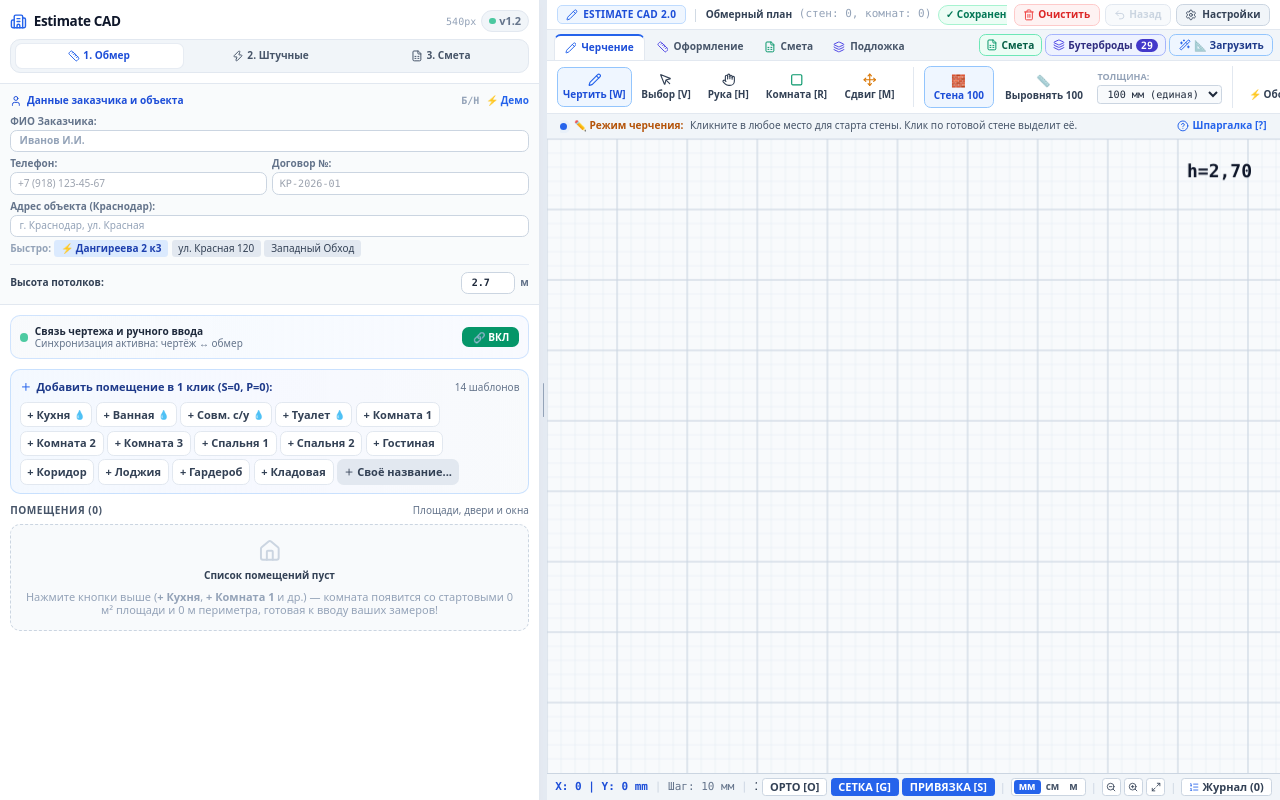
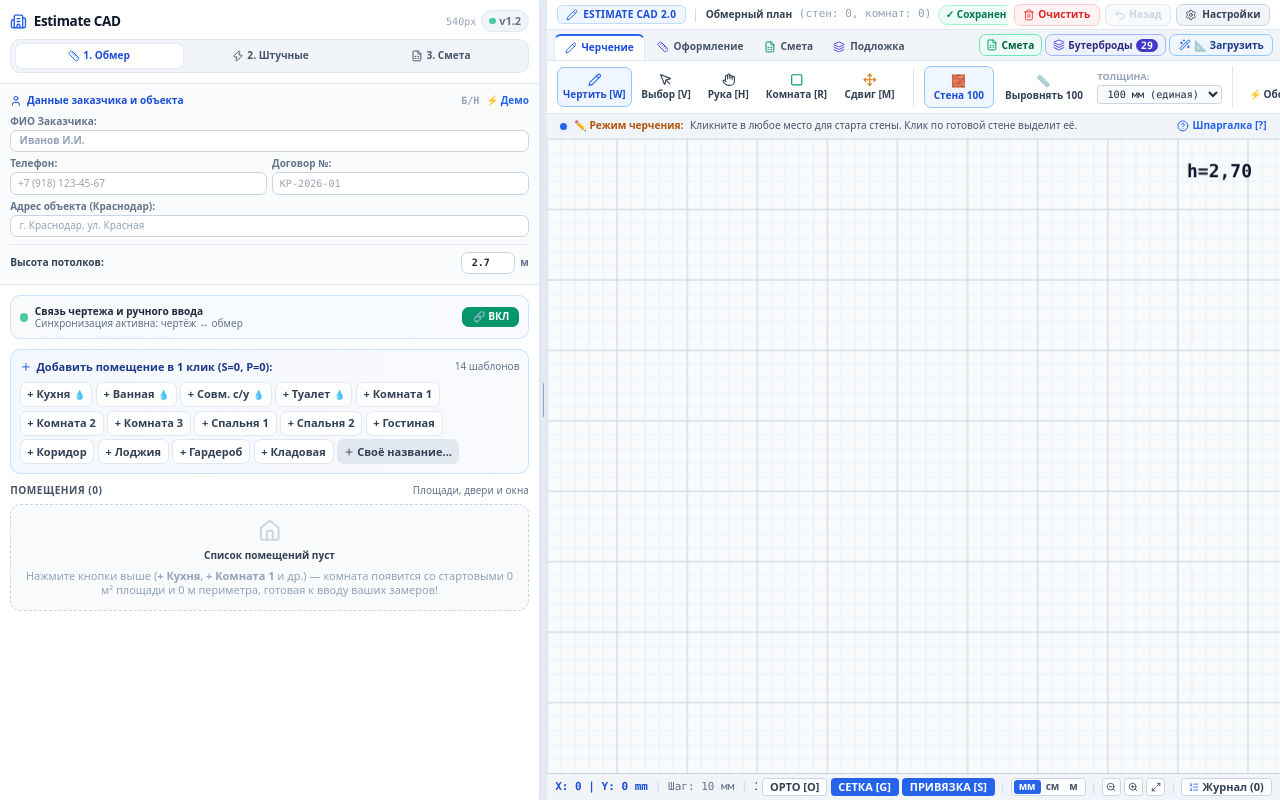
Before and after one commit to aridovmixail-bog/estimate-cad, a React (Vite) app: page / in a window 1280 px wide. Built offline with nearby package versions, Linux system fonts and the light colour scheme.

Commit message:
fix: remove quick address preset buttons from client info form

```diff
--- a/src/App.tsx
+++ b/src/App.tsx
@@ -533,32 +533,6 @@ export const App: React.FC = () => {
                   <option key={idx} value={street} />
                 ))}
               </datalist>
-
-              {/* Быстрые подсказки адресов по Краснодару */}
-              <div className="flex flex-wrap gap-1 pt-1">
-                <span className="text-[10px] text-slate-400 font-semibold self-center">Быстро:</span>
-                <button
-                  type="button"
-                  onClick={() => setClientInfo({ ...clientInfo, address: 'г. Краснодар, ул. Дангиреева, д. 2, к.3, кв. 376' })}
-                  className="px-2 py-0.5 rounded bg-blue-100 hover:bg-blue-200 text-blue-800 text-[10px] font-bold transition-colors cursor-pointer"
-                >
-                  ⚡ Дангиреева 2 к3
-                </button>
-                <button
-                  type="button"
-                  onClick={() => setClientInfo({ ...clientInfo, address: 'г. Краснодар, ул. Красная, д. 120, кв. 45' })}
-                  className="px-2 py-0.5 rounded bg-slate-200 hover:bg-slate-300 text-slate-700 text-[10px] font-medium transition-colors cursor-pointer"
-                >
-                  ул. Красная 120
-                </button>
-                <button
-                  type="button"
-                  onClick={() => setClientInfo({ ...clientInfo, address: 'г. Краснодар, ул. Западный Обход, д. 42' })}
-                  className="px-2 py-0.5 rounded bg-slate-200 hover:bg-slate-300 text-slate-700 text-[10px] font-medium transition-colors cursor-pointer"
-                >
-                  Западный Обход
-                </button>
-              </div>
             </div>
           </div>
 
```
